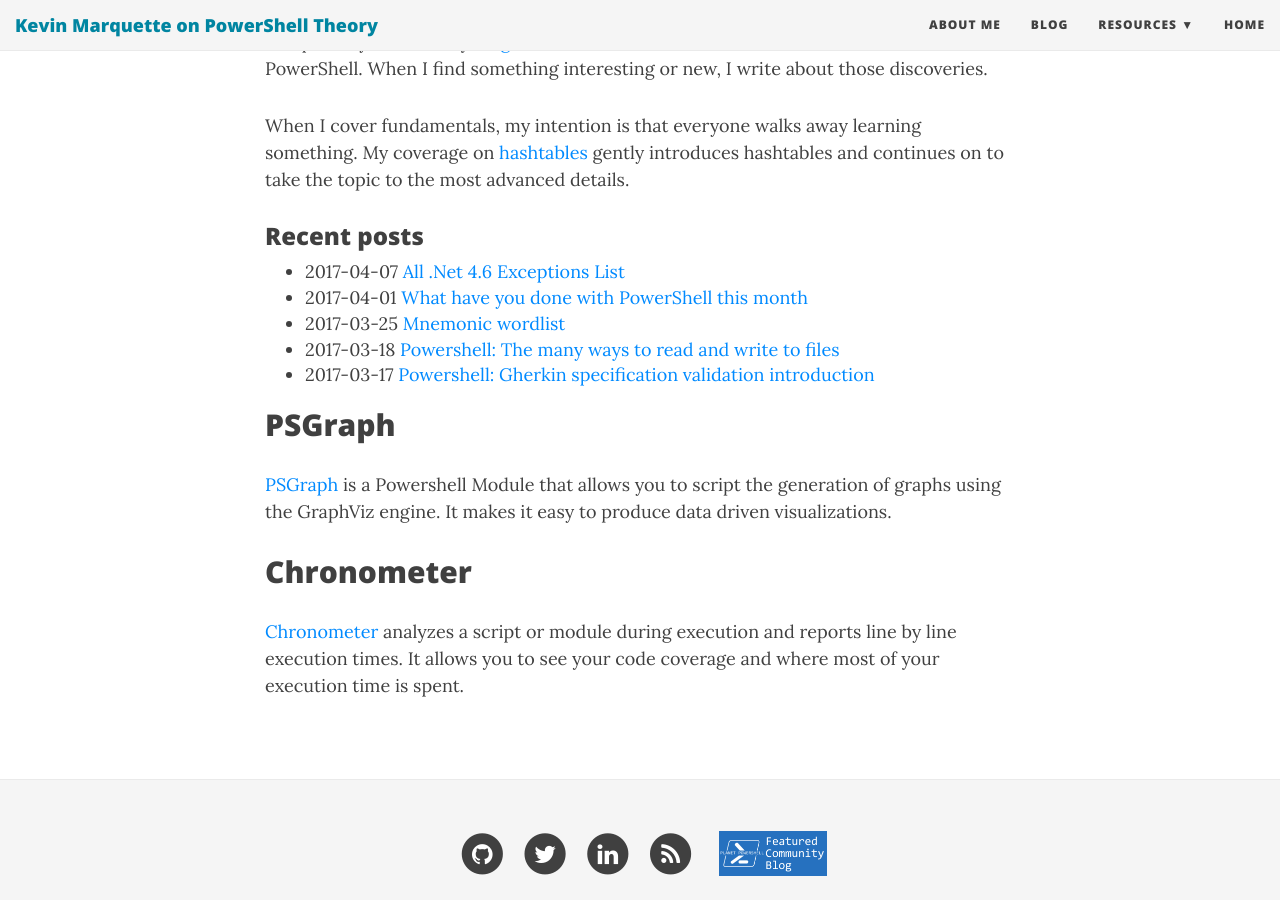
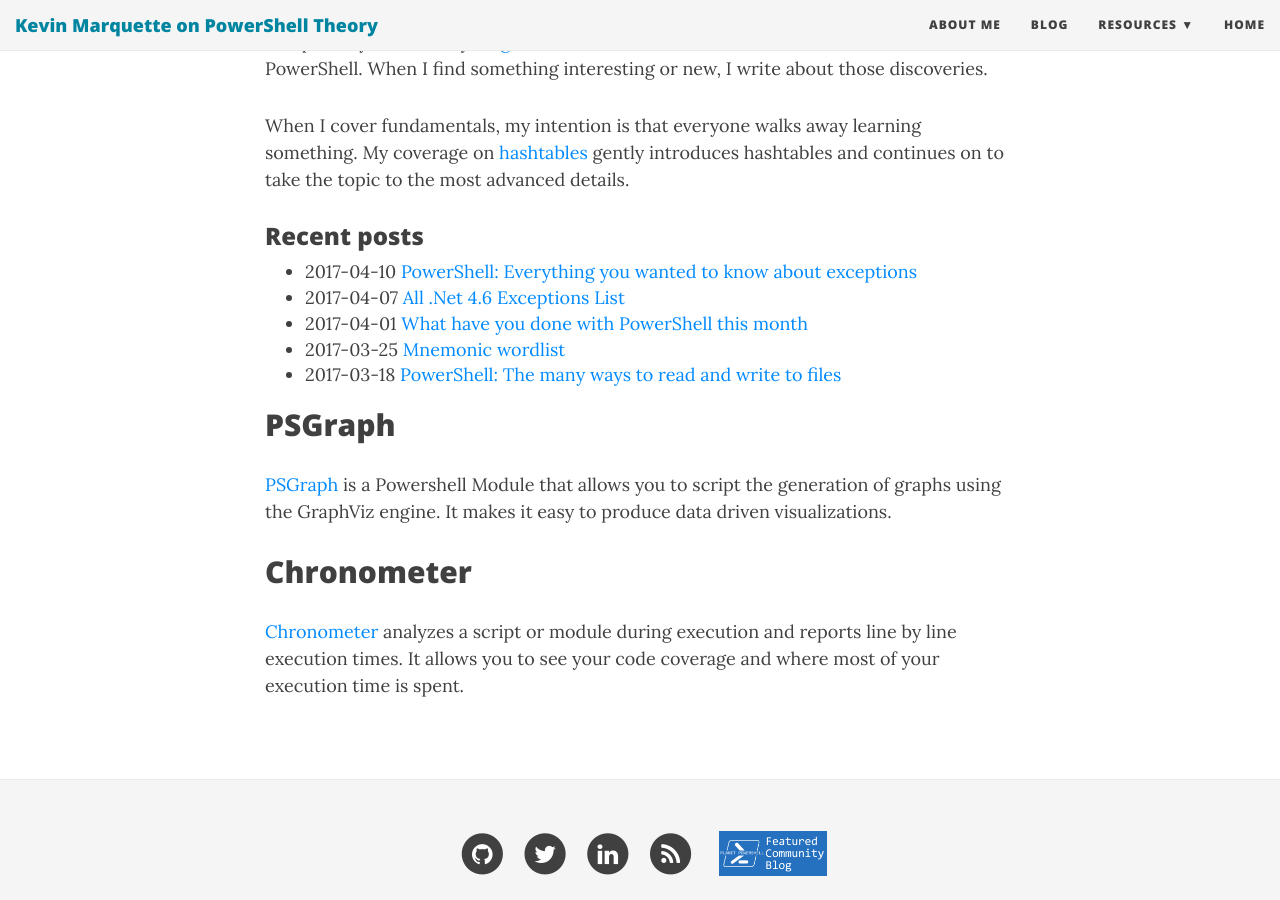
Before and after one commit to KevinMarquette/kevinmarquette.github.io, a Jekyll site: the page built from index.md, in a window 1280 px wide and 900 px high, scrolled down 535 px. Built offline with Jekyll 4.4.1, drawn with Linux system fonts in a browser that asks for light colours; nearby versions of some CDN libraries.

Commit message:
Update index with recent post

```diff
--- a/index.md
+++ b/index.md
@@ -20,11 +20,11 @@ When I cover fundamentals, my intention is that everyone walks away learning som
 
 ### Recent posts
 
+* 2017-04-10 [PowerShell: Everything you wanted to know about exceptions](https://kevinmarquette.github.io/2017-04-10-Powershell-exceptions-everything-you-ever-wanted-to-know/?utm_source=blog&utm_medium=blog&utm_content=recent)
 * 2017-04-07 [All .Net 4.6 Exceptions List](https://kevinmarquette.github.io/2017-04-07-all-dotnet-exception-list/?utm_source=blog&utm_medium=blog&utm_content=recent)
 * 2017-04-01 [What have you done with PowerShell this month](https://kevinmarquette.github.io/2017-04-01-Powershell-last-month/?utm_source=blog&utm_medium=blog&utm_content=recent)
 * 2017-03-25 [Mnemonic wordlist](/2017-03-25-mnemonic-wordlist/?utm_source=blog&utm_medium=blog&utm_content=recent)
-* 2017-03-18 [Powershell: The many ways to read and write to files](/2017-03-18-Powershell-reading-and-saving-data-to-files/?utm_source=blog&utm_medium=blog&utm_content=recent)
-* 2017-03-17 [Powershell: Gherkin specification validation introduction](/2017-03-17-Powershell-Gherkin-specification-validation/?utm_source=blog&utm_medium=blog&utm_content=recent)
+* 2017-03-18 [PowerShell: The many ways to read and write to files](/2017-03-18-Powershell-reading-and-saving-data-to-files/?utm_source=blog&utm_medium=blog&utm_content=recent)
 
 ## PSGraph
 
```
